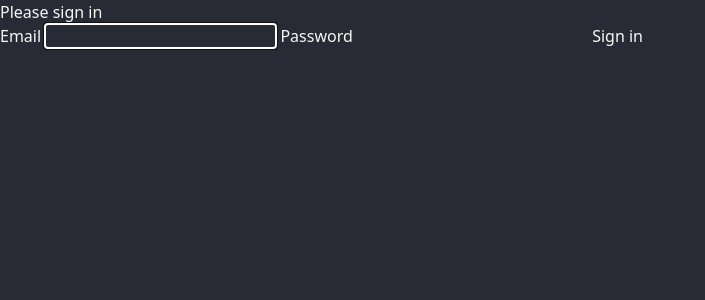
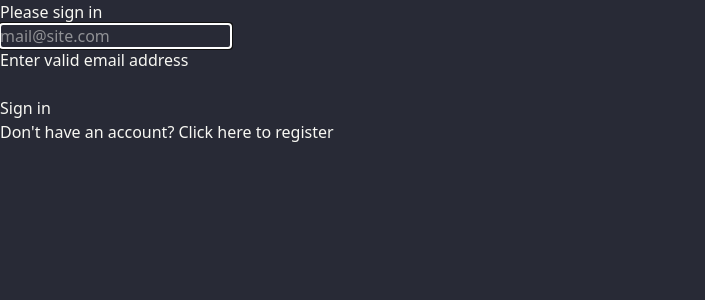
Before and after one commit to leonard-vlaicu/DAW_project, a Symfony app: template templates/login/login.html.twig in a window 1280 px wide. Shown: the part 96-396 px from the top of the page, without its empty margins (0-705 px from the left). Run offline with Twig, Linux system fonts and the light colour scheme; the template is opened without the code that fills it, so the values that code supplies are empty; style sheets or scripts are compiled from the project's sources; some libraries are stand-ins or nearby versions.

Commit message:
various fixes

```diff
--- a/config/services.yaml
+++ b/config/services.yaml
@@ -4,6 +4,7 @@
 # Put parameters here that don't need to change on each machine where the app is deployed
 # https://symfony.com/doc/current/best_practices.html#use-parameters-for-application-configuration
 parameters:
+    app.cache_parameter_lifetime: "%env(CACHE_PARSER_LIFETIME)%"
 
 services:
     # default configuration for services in *this* file
--- a/package.json
+++ b/package.json
@@ -7,6 +7,7 @@
         "@symfony/stimulus-bridge": "^3.2.0 || ^4.0.0",
         "@symfony/ux-turbo": "file:vendor/symfony/ux-turbo/assets",
         "@symfony/webpack-encore": "^5.1.0",
+        "@tailwindcss/forms": "^0.5.10",
         "core-js": "^3.38.0",
         "daisyui": "^5.4.3",
         "fork-ts-checker-webpack-plugin": "^9.1.0",
--- a/src/Controller/MainController.php
+++ b/src/Controller/MainController.php
@@ -5,14 +5,13 @@ declare(strict_types=1);
 namespace App\Controller;
 
 use App\Services\ParserService;
-use Psr\Log\LoggerInterface;
 use Symfony\Bundle\FrameworkBundle\Controller\AbstractController;
 use Symfony\Component\HttpFoundation\Response;
 use Symfony\Component\Routing\Attribute\Route;
 
 class MainController extends AbstractController {
     #[Route(path: '/', name: 'app_main')]
-    public function index(ParserService $parserService, LoggerInterface $logger): Response {
+    public function index(ParserService $parserService): Response {
         $topSales = $parserService->parseUri("https://carturesti.ro/");
         $topSales = array_filter($topSales, function ($item) { return str_contains($item['url'], "/carte/"); });
         return $this->render('main/main.html.twig',
--- a/src/Form/RegistrationFormType.php
+++ b/src/Form/RegistrationFormType.php
@@ -36,10 +36,10 @@ class RegistrationFormType extends AbstractType
                         'message' => 'Please enter a password',
                     ]),
                     new Length([
-                        'min' => 6,
+                        'min' => 16,
                         'minMessage' => 'Your password should be at least {{ limit }} characters',
                         // max length allowed by Symfony for security reasons
-                        'max' => 4096,
+                        'max' => 255,
                     ]),
                 ],
             ])
--- a/templates/base.html.twig
+++ b/templates/base.html.twig
@@ -27,7 +27,7 @@
             {% if app.user %}
                 <li>
                     <details>
-                        <summary><a href="#">Profile</a></summary>
+                        <summary>Profile</summary>
                         <ul>
                             <li><a href="{{ path('app_logout') }}">Logout</a></li>
                         </ul>
@@ -40,6 +40,7 @@
     </div>
 </div>
 
-{% block body %}{% endblock %}
+{% block body %}
+{% endblock %}
 </body>
 </html>
--- a/templates/login/login.html.twig
+++ b/templates/login/login.html.twig
@@ -3,36 +3,33 @@
 {% block title %}Log in!{% endblock %}
 
 {% block body %}
-    <form method="post">
-        {% if error %}
-            <div class="alert alert-danger">{{ error.messageKey|trans(error.messageData, 'security') }}</div>
-        {% endif %}
 
-        {% if app.user %}
-            <div class="mb-3">
-                You are logged in as {{ app.user.userIdentifier }}, <a href="{{ path('app_logout') }}">Logout</a>
+    <div class="h-2/4 mx-auto">
+        <form method="post" class="flex flex-col items-center justify-center align-middle h-full">
+            {% if error %}
+                <div class="alert alert-error alert-soft mb-10" role="alert">{{ error.messageKey|trans(error.messageData, 'security') }}</div>
+            {% endif %}
+
+            <h1 class="text-2xl mb-3 font-weight-normal">Please sign in</h1>
+
+            <label class="input validator">
+                <input type="email" value="{{ last_username }}" name="_username" id="username" required autofocus placeholder="mail@site.com">
+            </label>
+            <div class="validator-hint hidden">Enter valid email address</div>
+
+            <label class="input mt-10">
+                <input type="password" name="_password" id="password" required>
+                <input type="hidden" name="_csrf_token" data-controller="csrf-protection" value="{{ csrf_token('authenticate') }}">
+            </label>
+
+            <div class="mt-5">
+                <button class="btn btn-accent" type="submit">
+                    Sign in
+                </button>
             </div>
-        {% endif %}
 
-        <h1 class="h3 mb-3 font-weight-normal">Please sign in</h1>
-        <label for="username">Email</label>
-        <input type="email" value="{{ last_username }}" name="_username" id="username" class="form-control" autocomplete="email" required autofocus>
-        <label for="password">Password</label>
-        <input type="password" name="_password" id="password" class="form-control" autocomplete="current-password" required>
-        <input type="hidden" name="_csrf_token" data-controller="csrf-protection" value="{{ csrf_token('authenticate') }}">
+            <p class="mt-4">Don't have an account? <a class="text-secondary" href="{{ path('app_register') }}">Click here to register</a></p>
 
-        {#
-            Uncomment this section and add a remember_me option below your firewall to activate remember me functionality.
-            See https://symfony.com/doc/current/security/remember_me.html
-
-            <div class="checkbox mb-3">
-                <input type="checkbox" name="_remember_me" id="_remember_me">
-                <label for="_remember_me">Remember me</label>
-            </div>
-        #}
-
-        <button class="btn btn-lg btn-primary" type="submit">
-            Sign in
-        </button>
-    </form>
+        </form>
+    </div>
 {% endblock %}
```
Also changed, not shown: src/Controller/LoginController.php (+8 -6 lines), src/Controller/RegistrationController.php (+6 -4 lines), src/Entity/User.php (+16 -0 lines), src/Services/ParserService.php (+5 -3 lines), templates/main/main.html.twig (+9 -2 lines), templates/registration/post_register.html.twig (added, +11 -0 lines), templates/registration/register.html.twig (+8 -3 lines), package-lock.json, templates/form/registration_tailwind_theme.html.twig (added), 1 other file.
